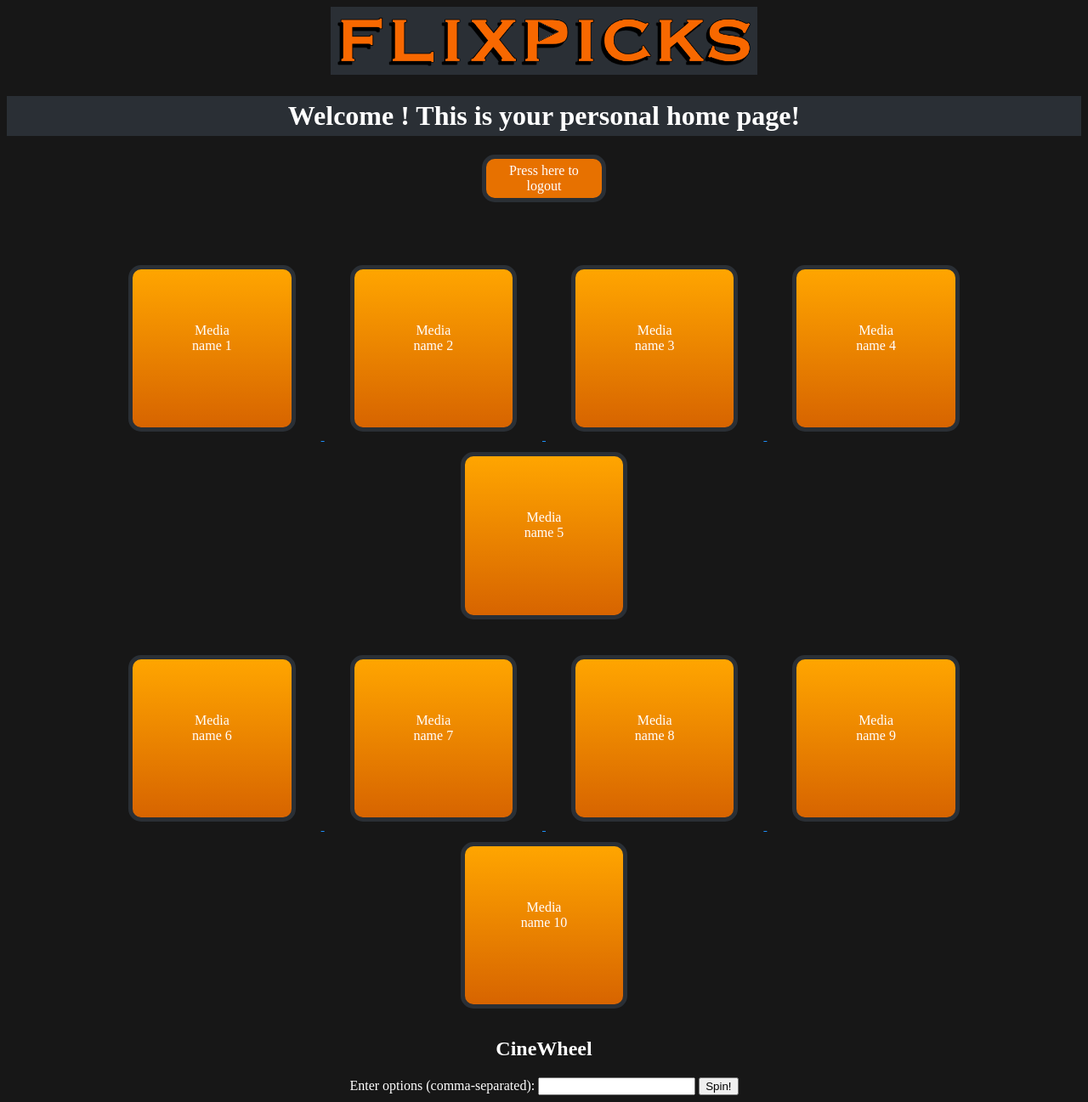
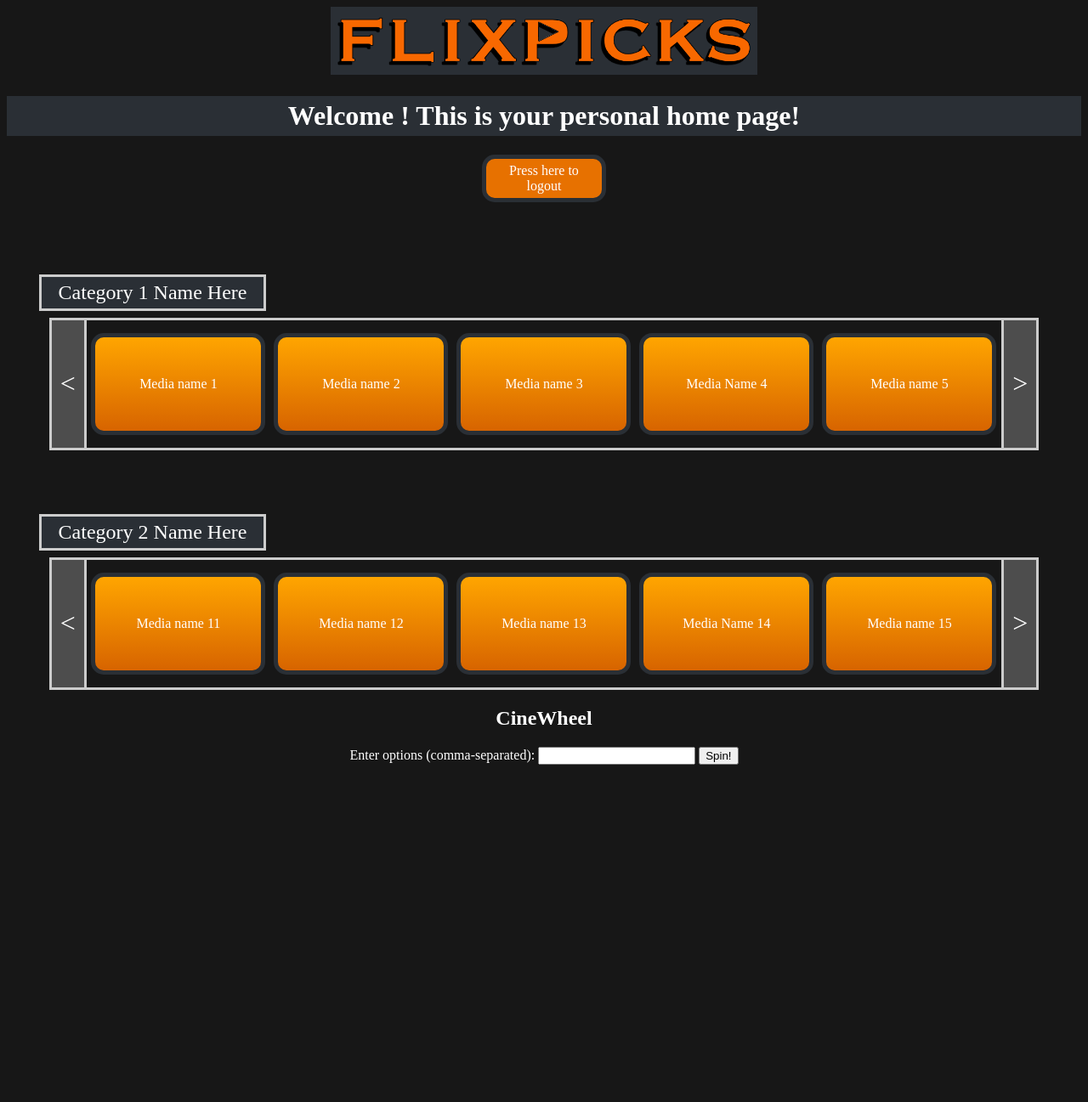
Before and after one commit to FlixPicks-Orange/FlixPicks-Front, a Flask app: page /userhome in a window 1280 px wide. Shown: the whole page at 85% size. After the commit the page ends 900 px from the top, so only its background shows below. Run offline with Flask 3, Linux system fonts and the light colour scheme; a user stored in the database is signed in.

Commit message:
Couldn't Sleep... (This might be scuffed)

```diff
--- a/static/stylesheet.css
+++ b/static/stylesheet.css
@@ -37,12 +37,40 @@ a:visited {
     color: white;
 }
 
-.media-option {
+.category-header {
+    margin-top: 75px;
+    margin-bottom: 1vh;
+    margin-left: 3vw;
+    padding: 5px 1.5vw;
+    font-size: 150%;
     display: inline-block;
+    text-align: center;
+    background-color: rgb(42, 47, 53);
+    border: 3px solid #ccc;
+}
+
+.media-option-container {
+    display: flex;
+    align-items: center;
+    display: flex;
+    margin: 0 auto;
+    overflow: hidden;
+    width: 84vw;
+    height: 150px;
+    border: 3px solid #ccc;
+    text-align: left;
+}
+
+.media-option-container a {
+    display: flex;
+    align-items: center;
+    justify-content: center;
+    width: 195px;
+    height: 110px;
+    margin: 5px;
+    text-decoration: none;
+    font-size: 100%;
     color: white;
-    padding: 5%;
-    width: 60px; /* Adjust as needed */
-    height: 60px; /* Adjust as needed */
     border-radius: 15px;
     border: 5px solid rgb(42, 47, 53);
     background: rgb(215,100,0);
@@ -50,13 +78,36 @@ a:visited {
     background: -webkit-linear-gradient(0deg, rgba(215,100,0,1) 0%, rgba(255,165,0,1) 100%);
     background: linear-gradient(0deg, rgba(215,100,0,1) 0%, rgba(255,165,0,1) 100%);
     filter: progid:DXImageTransform.Microsoft.gradient(startColorstr="#d76400",endColorstr="#ffa500",GradientType=1);
-    margin: 10px 30px;
-    text-align: center;
-    overflow: hidden;
+    justify-content: center;
 }
 
+.option-cycle-button-next {
+    display: flex;
+    align-items: center;
+    justify-content: center;
+    position: absolute;
+    font-size: 200%;
+    width: 3vw;
+    right: 4.5vw;
+    height: 150px;
+    background-color: #4d4d4d;
+    border: 3px solid #ccc;
+    cursor: pointer;
+}
 
-
+.option-cycle-button-prev {
+    display: flex;
+    align-items: center;
+    justify-content: center;
+    position: absolute;
+    font-size: 200%;
+    width: 3vw;
+    left: 4.5vw;
+    height: 150px;
+    background-color: #4d4d4d;
+    border: 3px solid #ccc;
+    cursor: pointer;
+}
 
 .media-option a {
     text-decoration: none;
--- a/templates/userhome.html
+++ b/templates/userhome.html
@@ -13,42 +13,117 @@
       <span class="fakebutton">
          <a href="{{url_for('logout')}}">Press here to logout</a>
       </span>
-    <br /><br /><br />
 
+    <div style="text-align: left;"> <!-- Start of the first category (this part's the header)-->
+        <div class="category-header">
+            Category 1 Name Here
+        </div>
+    </div>
+    <div style="display: flex;">
+        <div onclick="moveCategory1('left')" class="option-cycle-button-prev"><div style="text-align: center;">&lt</div></div>
+        <div class="media-option-container">
+            <div id="category1" style="display: flex; position: relative; transition: transform 0.6s ease-in-out;">
                 <a href="{{url_for('mediaInfo', page_id=1)}}">
-        <div class="media-option">Media name 1</div>
+                    Media name 1
                 </a>
                 <a href="{{url_for('mediaInfo', page_id=2)}}">
-            <div class="media-option">Media name 2</div>
+                    Media name 2
                 </a>
                 <a href="{{url_for('mediaInfo', page_id=3)}}">
-        <div class="media-option">Media name 3</div>
+                    Media name 3
                 </a>
                 <a href="{{url_for('mediaInfo', page_id=4)}}">
-        <div class="media-option">Media name 4</div>
+                    Media Name 4
                 </a>
                 <a href="{{url_for('mediaInfo', page_id=5)}}">
-        <div class="media-option">Media name 5</div>
+                    Media name 5
                 </a>
-
-    <br /><br />
-
                 <a href="{{url_for('mediaInfo', page_id=6)}}">
-        <div class="media-option">Media name 6</div>
+                    Media name 6
                 </a>
                 <a href="{{url_for('mediaInfo', page_id=7)}}">
-        <div class="media-option">Media name 7</div>
+                    Media name 7
                 </a>
                 <a href="{{url_for('mediaInfo', page_id=8)}}">
-        <div class="media-option">Media name 8</div>
+                    Media name 8
                 </a>
                 <a href="{{url_for('mediaInfo', page_id=9)}}">
-        <div class="media-option">Media name 9</div>
+                    Media name 9
                 </a>
                 <a href="{{url_for('mediaInfo', page_id=10)}}">
-        <div class="media-option">Media name 10</div>
+                    Media name 10
                 </a>
-    <h2>
+            </div>
+        </div>
+        <div onclick="moveCategory1('right')" class="option-cycle-button-next"><div style="text-align: center;">&gt</div></div>
+    </div>
+
+    <div style="text-align: left;"><!-- Start of the second category (this part's the header)-->
+        <div class="category-header">
+            Category 2 Name Here
+        </div>
+    </div>
+    <div style="display: flex;">
+        <div onclick="moveCategory2('left')" class="option-cycle-button-prev"><div style="text-align: center;">&lt</div></div>
+        <div class="media-option-container">
+            <div id="category2" style="display: flex; position: relative; transition: transform 0.6s ease-in-out;">
+                <a href="{{url_for('mediaInfo', page_id=11)}}">
+                    Media name 11
+                </a>
+                <a href="{{url_for('mediaInfo', page_id=12)}}">
+                    Media name 12
+                </a>
+                <a href="{{url_for('mediaInfo', page_id=13)}}">
+                    Media name 13
+                </a>
+                <a href="{{url_for('mediaInfo', page_id=14)}}">
+                    Media Name 14
+                </a>
+                <a href="{{url_for('mediaInfo', page_id=15)}}">
+                    Media name 15
+                </a>
+                <a href="{{url_for('mediaInfo', page_id=16)}}">
+                    Media name 16
+                </a>
+                <a href="{{url_for('mediaInfo', page_id=17)}}">
+                    Media name 17
+                </a>
+                <a href="{{url_for('mediaInfo', page_id=18)}}">
+                    Media name 18
+                </a>
+                <a href="{{url_for('mediaInfo', page_id=19)}}">
+                    Media name 19
+                </a>
+                <a href="{{url_for('mediaInfo', page_id=20)}}">
+                    Media name 20
+                </a>
+            </div>
+        </div>
+        <div onclick="moveCategory2('right')" class="option-cycle-button-next"><div style="text-align: center;">&gt</div></div>
+    </div>
+
+    <script>// This is a JavaScrip section for any programing in the frontend
+        function moveCategory1(direction) {
+          const box = document.getElementById('category1');
+
+          if (direction === 'right') {
+            box.style.transform = `translateX(-84vw)`;
+          } else if (direction === 'left') {
+            box.style.transform = `translateX(0px)`;
+          }
+        }
+        function moveCategory2(direction) {
+          const box = document.getElementById('category2');
+
+          if (direction === 'right') {
+            box.style.transform = `translateX(-84vw)`;
+          } else if (direction === 'left') {
+            box.style.transform = `translateX(0px)`;
+          }
+        }
+      </script>
+
+    <h2><!-- This is the CineWheel (this actually needs to be put on a new page with a link on this page)-->
         CineWheel
     </h2>
     <div class="wheel">
```
Lines whose indentation alone changed are shown as unchanged.
